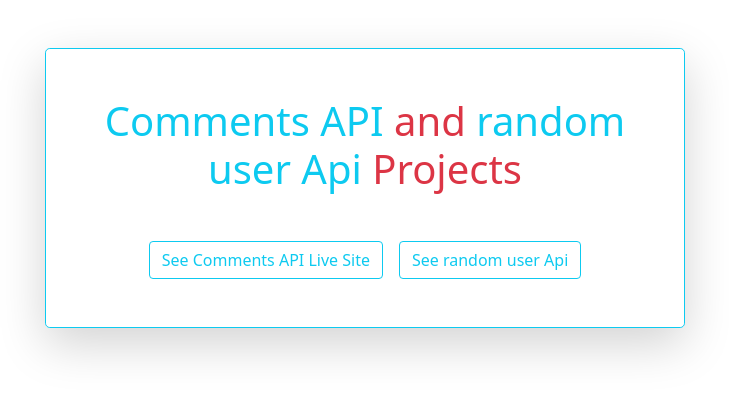
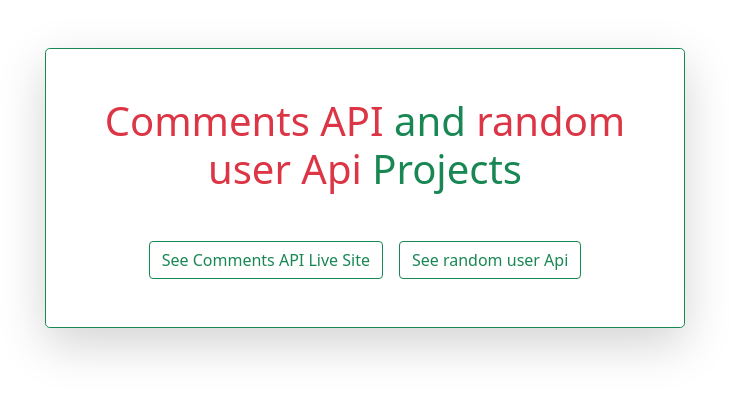
Before and after one commit to kamrul-dev/api-practice-checklist, a plain HTML site: page index.htm in a window 1280 px wide. Shown: the whole page, without its empty margins (275-1004 px from the left). Drawn offline with nearby package versions, Linux system fonts and the light colour scheme.

Commit message:
color updated

```diff
--- a/index.htm
+++ b/index.htm
@@ -12,14 +12,14 @@
 </head>
 
 <body>
-    <section class="container w-50 mx-auto border rounded-3 border-info shadow-lg p-5 mt-5">
-        <h1 class="text-danger text-center"><span class="text-info">Comments API</span> and <span
-                class="text-info">random user Api</span> Projects</h1>
+    <section class="container w-50 mx-auto border rounded-3 border-success shadow-lg p-5 mt-5">
+        <h1 class="text-success text-center"><span class="text-danger">Comments API</span> and <span
+                class="text-danger">random user Api</span> Projects</h1>
         <div class="d-flex justify-content-center gap-3 mt-5">
             <a href="https://kamrul-dev.github.io/api-practice-checklist/comments-api/comments.html" type="button"
-                class="btn btn-outline-info">See Comments API Live Site</a>
+                class="btn btn-outline-success">See Comments API Live Site</a>
             <a href="https://kamrul-dev.github.io/api-practice-checklist/randomuser-api/user.html" type="button"
-                class="btn btn-outline-info">See random user Api</a>
+                class="btn btn-outline-success">See random user Api</a>
         </div>
     </section>
 </body>
```
